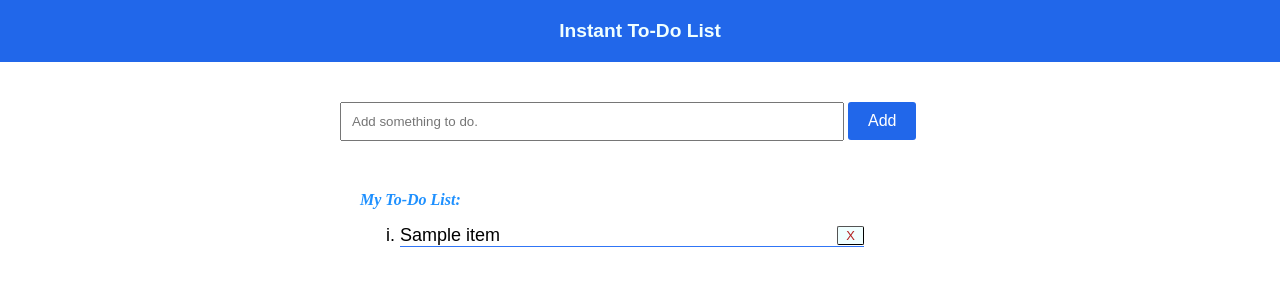
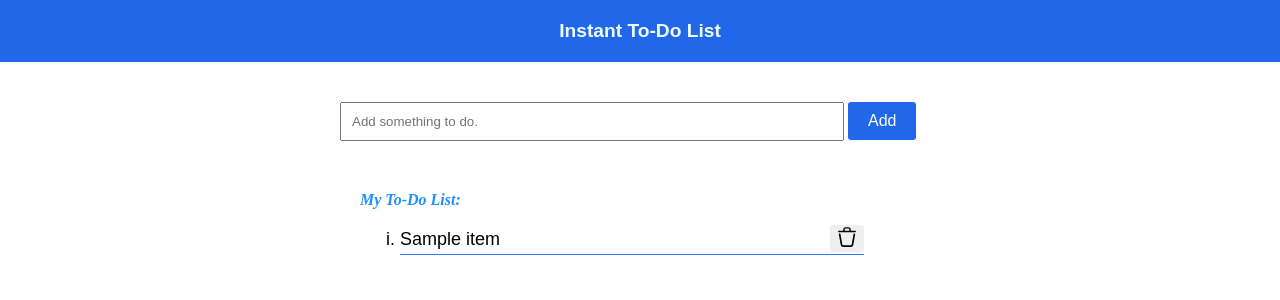
Before and after one commit to swagatobhaskar/flask-todo-app, a Flask app: template templates/home.html in a window 1280 px wide. Shown: the top 300 px of the page. Run offline with Flask 3, Linux system fonts and the light colour scheme; the template is opened without the code that fills it: most values are stand-ins (such as "Sample title", 1, 10 or a date in 2020).

Commit message:
Added SVG icon button beside <li/> items.

```diff
--- a/templates/home.html
+++ b/templates/home.html
@@ -18,7 +18,6 @@
     <div style="margin-top: 5vh; display: flex; justify-content: center;">
         <div style="width: 60%; max-width: 600px;">
             <form method="post" style="width: 100%;">
-                <!-- <Label style="font-size: large;" for="item">Item: </Label> -->
                 <input style="width: 80%; padding: 10px 10px;" type="text" name="item" placeholder="Add something to do." required />
                 <input style="
                     background-color: rgb(33, 103, 234); color: white; border: none; padding: 10px 20px;
@@ -30,17 +29,29 @@
                 <p style="color:dodgerblue; font-weight: 800;"><em>My To-Do List:</em></p>
                 <ul style="list-style-type: lower-roman; width: 80%;">
                     {% if items|length == 0 %}
-                        <p>Nothing to-do! Add something.</p>
+                        <p style="color:darkgrey; font-style: oblique;">Nothing to-do! Add something.</p>
                     {% endif %}
                     {% for item in items %}
                         <li style="margin: 8px 0; font-family: Arial, Helvetica, sans-serif; font-size: large;
                             font-weight: 300; border-bottom: 1px solid rgb(48, 117, 246);">
-                            <span style="display: flex; justify-content: space-between;">
+                            <span style="display: flex; justify-content: space-between; align-items: center;">
                                 {{item}}
-                                <input style="font-size: small; color:firebrick; padding: 0 8px; margin: 1px 0;
+                                <!-- <input style="font-size: small; color:firebrick; padding: 0 8px; margin: 1px 0;
                                     background-color: azure; border-radius: 2px; border-width: 1px;"
                                     type="button" value="X"
-                                />
+                                /> -->
+                                <button id="remBtn" type="submit" style="border: none; border-radius: 3px; margin-bottom: 2px;">
+                                    <!-- <?xml version="1.0" encoding="UTF-8"?> -->
+                                    <svg width="22px" height="22px" viewBox="0 0 24 24" stroke-width="1.5" fill="none"
+                                        xmlns="http://www.w3.org/2000/svg" color="#000000">
+                                        <path d="M20 9L18.005 20.3463C17.8369 21.3026 17.0062 22 16.0353 22H7.96474C6.99379 22 6.1631 21.3026 5.99496 20.3463L4 9"
+                                            stroke="#000000" stroke-width="1.8" stroke-linecap="round" stroke-linejoin="round">
+                                        </path>
+                                        <path d="M21 6L15.375 6M3 6L8.625 6M8.625 6V4C8.625 2.89543 9.52043 2 10.625 2H13.375C14.4796 2 15.375 2.89543 15.375 4V6M8.625 6L15.375 6"
+                                        stroke="#000000" stroke-width="1.5" stroke-linecap="round" stroke-linejoin="round">
+                                        </path>
+                                    </svg>
+                                </button>
                             </span>
                         </li>
                     {% endfor %}
@@ -48,8 +59,5 @@
             </div>
         </div>
     </div>
-<script>
-
-</script>
 </body>
 </html>
```
